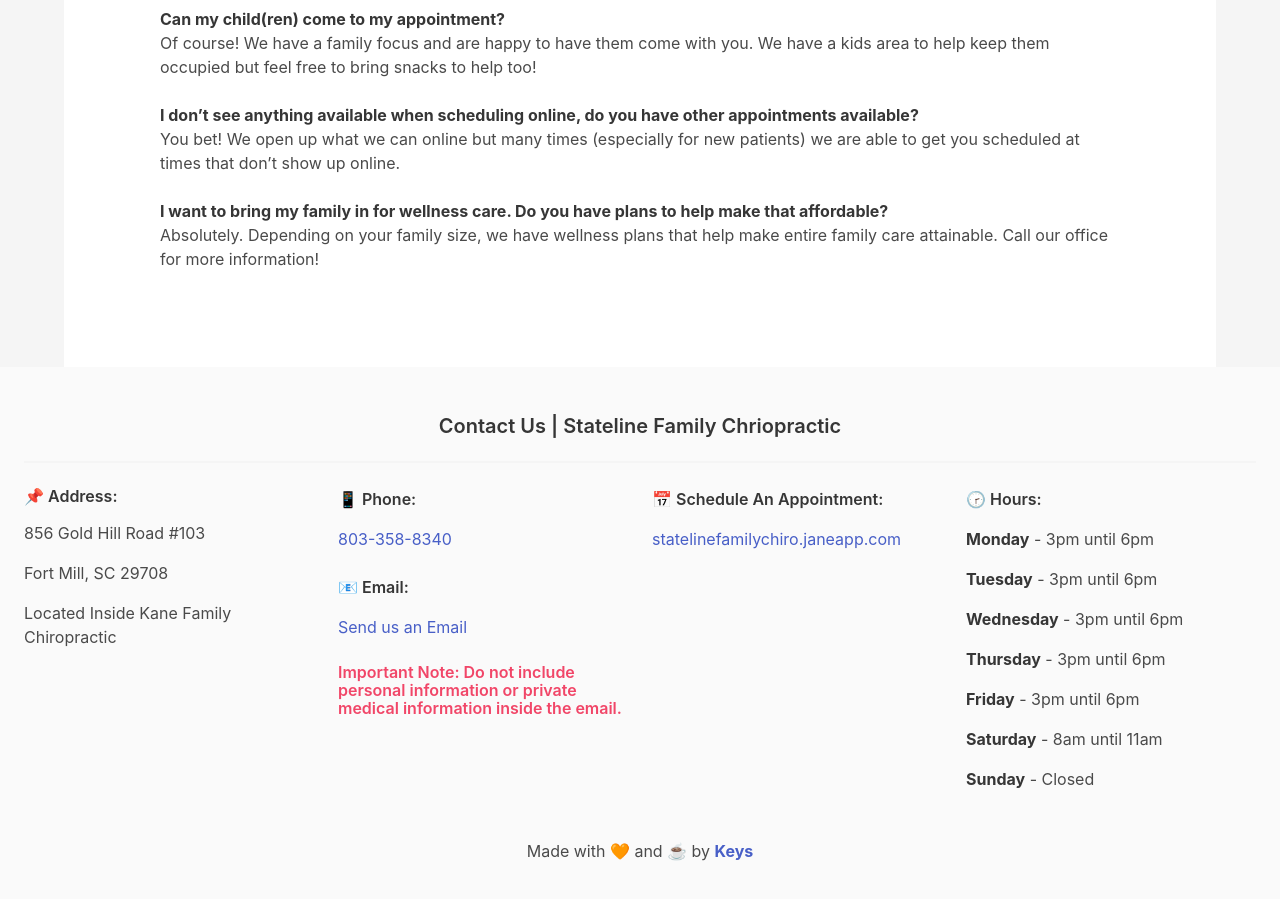
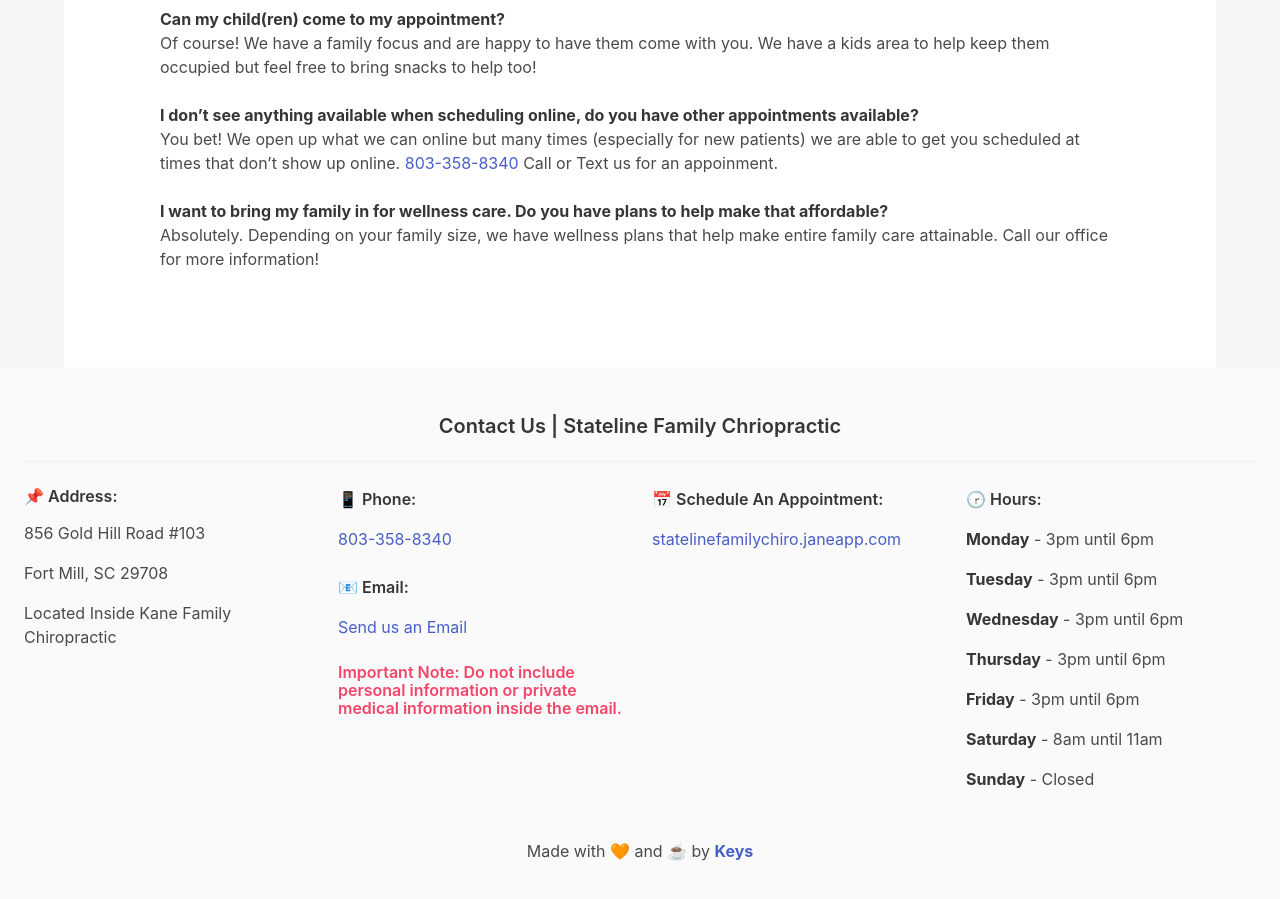
Before and after one commit to sempercuriosus/stateline-fc, a React (Vite) app: page / in a window 1280 px wide. Shown: the part 3500-4399 px from the top of the page. Built offline with nearby package versions, Linux system fonts and the light colour scheme.

Commit message:
imported contact and added obj props

```diff
--- a/src/pages/Faq/faq.jsx
+++ b/src/pages/Faq/faq.jsx
@@ -1,3 +1,7 @@
+import contactInfo from '../Contact/contact.js';
+
+const contact = contactInfo.contactInfo;
+
 function FAQ() {
   return (
     <section className='section snap-stop'>
@@ -59,7 +63,9 @@
         <p>
           You bet! We open up what we can online but many times (especially for
           new patients) we are able to get you scheduled at times that don’t
-          show up online.
+          show up online.{' '}
+          <a href={`tel:${contact.phoneNumber}`}>{contact.phoneNumber}</a> Call
+          or Text us for an appoinment.
         </p>
       </div>
 
```
